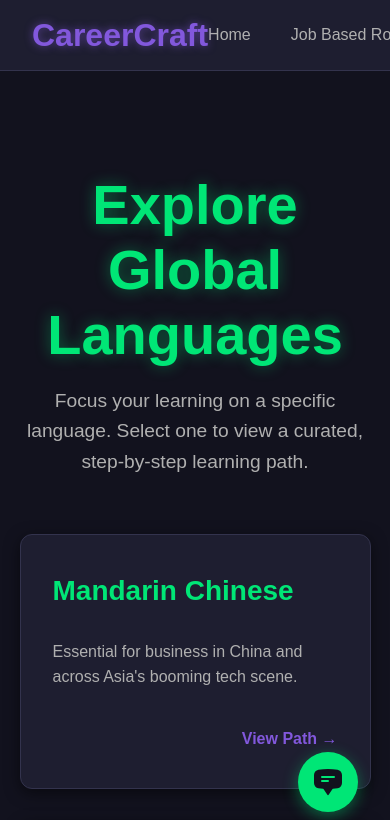
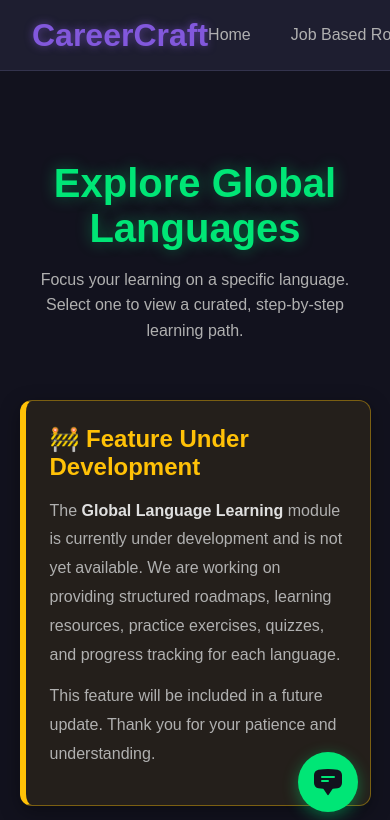
Before and after one commit to AbrarAli9876/AI-Powered-Career-Path-Recommendation, a React app in the folder frontend/src/: page /languages in a window 390 px wide. Shown: the top 820 px of the page. Built offline with nearby package versions, Linux system fonts and the light colour scheme; the HTML template or start-up script is replaced by a standard one.

Commit message:
updated code before placements

```diff
--- a/frontend/src/components/Chatbot.jsx
+++ b/frontend/src/components/Chatbot.jsx
@@ -40,7 +40,7 @@ const Chatbot = () => {
         // --- Gemini API Call ---
         try {
             const apiKey = import.meta.env.VITE_GEMINI_API_KEY_CHATBOT;
-            const apiUrl = `https://generativelanguage.googleapis.com/v1beta/models/gemini-2.5-flash:generateContent?key=${apiKey}`;
+            const apiUrl = `https://generativelanguage.googleapis.com/v1beta/models/gemini-3.1-flash-lite:generateContent?key=${apiKey}`;
 
             // We construct a simple prompt with context
             const prompt = `
--- a/frontend/src/pages/Assessment.jsx
+++ b/frontend/src/pages/Assessment.jsx
@@ -71,7 +71,6 @@ const questions = [
       'Protecting digital systems and data from attackers (Cybersecurity)',
       'Bringing interactive worlds and experiences to life (Game Development)',
       'Building automation, deployment, or integration systems (DevOps / CloudOps)',
-      'Other (please specify)',
     ],
   },
 ];
--- a/frontend/src/pages/Jobs.jsx
+++ b/frontend/src/pages/Jobs.jsx
@@ -1,6 +1,4 @@
-// src/pages/Jobs.jsx
-
-import React, { useState, useEffect } from 'react';
+import React, { useState } from 'react';
 import './Jobs.css';
 
 const careerRoles = [
@@ -67,12 +65,7 @@ const Jobs = () => {
         } finally {
             setIsLoading(false);
         }
-    };
-
-    useEffect(() => {
-        fetchJobs(searchTerm, location);
-    }, []); // Fetch initial jobs on component mount
-
+    }; // Fetch initial jobs on component mount
     const handleSearch = (e) => {
         e.preventDefault();
         const finalSearchTerm = searchTerm === 'Write your own...' ? customSearchTerm : searchTerm;
--- a/frontend/src/pages/LearnGlobalLanguages.css
+++ b/frontend/src/pages/LearnGlobalLanguages.css
@@ -28,6 +28,42 @@
   color: var(--text-medium);
   line-height: 1.6;
 }
+
+/* ===========================
+   Feature Under Development
+=========================== */
+
+.feature-notice {
+  max-width: 1000px;
+  margin: 0 auto 3rem;
+  padding: 2rem;
+  background: rgba(255, 193, 7, 0.08);
+  border: 1px solid rgba(255, 193, 7, 0.4);
+  border-left: 6px solid #FFC107;
+  border-radius: 12px;
+  box-shadow: 0 6px 20px rgba(0, 0, 0, 0.35);
+}
+
+.feature-notice h2 {
+  margin: 0 0 1rem;
+  color: #FFC107;
+  font-size: 1.8rem;
+}
+
+.feature-notice p {
+  margin: 0.8rem 0;
+  color: var(--text-medium);
+  line-height: 1.8;
+  font-size: 1rem;
+}
+
+.feature-notice strong {
+  color: var(--text-light);
+}
+
+/* ===========================
+   Language Cards
+=========================== */
 
 .language-cards-container {
   display: grid;
@@ -81,11 +117,56 @@
   color: var(--accent-primary);
 }
 
+/* ===========================
+   Disabled Cards
+=========================== */
+
+/* Disabled Cards */
+
 .language-card.disabled {
   pointer-events: none;
-  opacity: 0.7;
+  opacity: 0.75;
+  cursor: not-allowed;
 }
 
+.language-card.disabled:hover {
+  transform: none;
+  box-shadow: 0 4px 15px rgba(0, 0, 0, 0.5);
+  border-color: var(--border-color);
+}
+
+/* Push the "Coming Soon" text to the bottom */
 .language-card.disabled .view-language-link {
-  color: #6B7280; /* A muted color for disabled links */
+  margin-top: auto;
+  padding-top: 2rem;
+  text-align: right;
+  color: #6d4cc9;      /* Purple similar to your screenshot */
+  font-weight: 700;
+  font-size: 1.2rem;
+  letter-spacing: 0.3px;
 }
+/* ===========================
+   Responsive
+=========================== */
+
+@media (max-width: 768px) {
+  .language-roadmap-header h1 {
+    font-size: 2.5rem;
+  }
+
+  .language-roadmap-header p {
+    font-size: 1rem;
+  }
+
+  .feature-notice {
+    padding: 1.5rem;
+  }
+
+  .feature-notice h2 {
+    font-size: 1.5rem;
+  }
+
+  .language-cards-container {
+    grid-template-columns: 1fr;
+  }
+}
--- a/frontend/src/pages/LearnGlobalLanguages.jsx
+++ b/frontend/src/pages/LearnGlobalLanguages.jsx
@@ -1,3 +1,5 @@
+// src/pages/LearnGlobalLanguages.jsx
+
 import React from 'react';
 import { Link } from 'react-router-dom';
 import './LearnGlobalLanguages.css';
@@ -5,64 +7,52 @@ import './LearnGlobalLanguages.css';
 const languages = [
   {
     name: 'Mandarin Chinese',
-      path: '/languages/mandarin',
     description: 'Essential for business in China and across Asia\'s booming tech scene.'
   },
   {
     name: 'German',
-      path: '/languages/german',
     description: 'A powerhouse language in European engineering, automotive, and renewable energy sectors.'
   },
   {
     name: 'Japanese',
-      path: '/languages/japanese',
     description: 'Opens doors in robotics, technology, and the global automotive industry.'
   },
   {
     name: 'Korean',
-      path: '/languages/korean',
     description: 'Key for careers in entertainment, consumer electronics, and digital innovation.'
   },
   {
     name: 'French',
-      path: '/languages/french',
     description: 'An official language of the UN, NATO, and the International Olympic Committee.'
   },
   {
     name: 'Arabic',
-      path: '/languages/arabic',
     description: 'Crucial for roles in diplomacy, energy, and journalism across the Middle East.'
   },
   {
     name: 'Russian',
-      path: '/languages/russian',
     description: 'A vital language for international relations, security, and space exploration.'
   },
   {
     name: 'Spanish',
-      path: '/languages/spanish',
     description: 'Unlocks opportunities in diplomacy and trade throughout the Americas and Spain.'
   },
   {
     name: 'Portuguese',
-      path: '/languages/portuguese',
     description: 'The language of Brazil, a major player in agriculture, tech, and natural resources.'
   },
   {
     name: 'Hindi',
-      path: '#',
     description: 'Connect with one of the world\'s fastest-growing economies and its vibrant IT sector.'
   },
   {
     name: 'Swahili',
-      path: '#',
     description: 'A lingua franca for business, development, and NGOs across East Africa.'
   },
   {
     name: 'Pashto',
-      path: '#',
     description: 'Important for roles in defense, international development, and journalism.'
-    },
+  }
 ];
 
 const LearnGlobalLanguages = () => {
@@ -70,15 +60,41 @@ const LearnGlobalLanguages = () => {
     <div className="language-roadmap-page">
       <header className="language-roadmap-header">
         <h1>Explore Global Languages</h1>
-        <p>Focus your learning on a specific language. Select one to view a curated, step-by-step learning path.</p>
+        <p>
+          Focus your learning on a specific language. Select one to view a
+          curated, step-by-step learning path.
+        </p>
       </header>
+
+      {/* Feature Notice */}
+      <div className="feature-notice">
+        <h2>🚧 Feature Under Development</h2>
+        <p>
+          The <strong>Global Language Learning</strong> module is currently under
+          development and is not yet available. We are working on providing
+          structured roadmaps, learning resources, practice exercises, quizzes,
+          and progress tracking for each language.
+        </p>
+
+        <p>
+          This feature will be included in a future update. Thank you for your
+          patience and understanding.
+        </p>
+      </div>
 
       <div className="language-cards-container">
         {languages.map((lang) => (
-          <Link to={lang.path} key={lang.name} className={`language-card ${lang.path === '#' ? 'disabled' : ''}`}>
+          <Link
+            key={lang.name}
+            to="#"
+            onClick={(e) => e.preventDefault()}
+            className="language-card disabled"
+          >
             <h3>{lang.name}</h3>
             <p>{lang.description}</p>
-            <span className="view-language-link">{lang.path === '#' ? 'Coming Soon' : 'View Path →'}</span>
+            <span className="view-language-link">
+               Coming Soon
+            </span>
           </Link>
         ))}
       </div>
--- a/frontend/src/pages/MockInterview.jsx
+++ b/frontend/src/pages/MockInterview.jsx
@@ -96,7 +96,7 @@ const MockInterview = () => {
       return null;
     }
 
-    const apiUrl = `https://generativelanguage.googleapis.com/v1beta/models/gemini-2.5-flash:generateContent?key=${apiKey}`;
+const apiUrl = `https://generativelanguage.googleapis.com/v1beta/models/gemini-3.1-flash-lite:generateContent?key=${apiKey}`;
 
     try {
       const response = await fetch(apiUrl, {
--- a/frontend/src/pages/ResumeBuilder.jsx
+++ b/frontend/src/pages/ResumeBuilder.jsx
@@ -116,7 +116,7 @@ const ResumeBuilder = () => {
             // 3. Call the Gemini model with the file data *inline*
             const apiKey = import.meta.env.VITE_GEMINI_API_KEY1;
 
-            const apiUrl = `https://generativelanguage.googleapis.com/v1beta/models/gemini-2.5-flash:generateContent?key=${apiKey}`;
+            const apiUrl = `https://generativelanguage.googleapis.com/v1beta/models/gemini-3.1-flash-lite:generateContent?key=${apiKey}`;
 
             const response = await fetch(apiUrl, {
                 method: 'POST',
```
Lines whose indentation alone changed are shown as unchanged.
